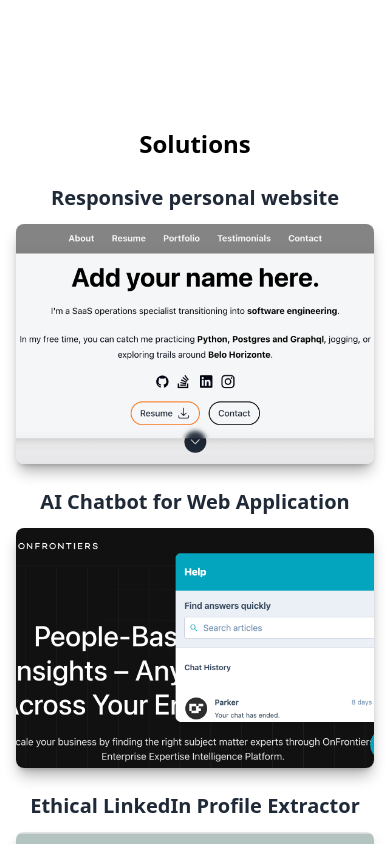
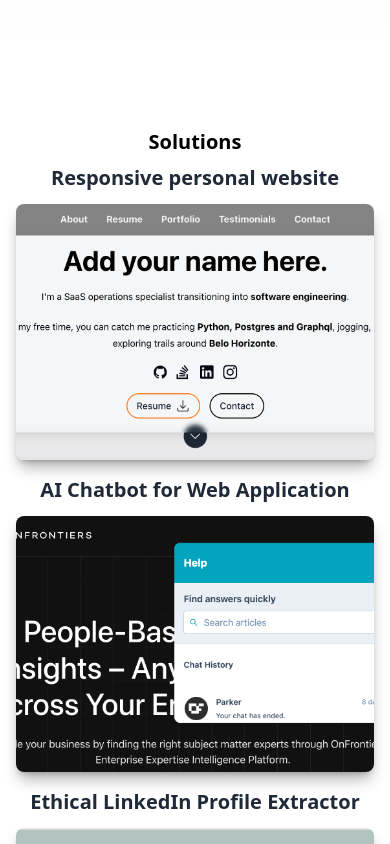
Before and after one commit to borgesenioc/react-resume-enio, a Next.js app: page / in a window 390 px wide. Shown: the part 3420-4264 px from the top of the page. Built offline with nearby package versions, Linux system fonts and the light colour scheme.

Commit message:
Adjust mobile responsiveness

```diff
--- a/src/components/Sections/Portfolio.tsx
+++ b/src/components/Sections/Portfolio.tsx
@@ -12,15 +12,15 @@ import Section from '../Layout/Section';
 const Portfolio: FC = memo(() => {
   return (
     <Section className="bg-white" sectionId={SectionId.Portfolio}>
-      <div className="flex flex-col gap-y-4">
-        <h2 className="self-center text-2xl font-bold text-black">Solutions</h2>
-        <div className="w-full grid grid-cols-1 md:grid-cols-2 lg:grid-cols-2 gap-y-4 gap-x-8">
+      <div className="flex flex-col ">
+        <h2 className="self-center text-xl font-bold text-black">Solutions</h2>
+        <div className="w-full grid grid-cols-1 md:grid-cols-2 lg:grid-cols-2 gap-y-2 gap-x-1">
           {portfolioItems.map((item, index) => {
             const {title, image} = item;
             return (
               <div className="flex flex-col" key={`${title}-${index}`}>
                 <h3 className="mb-3 mt-2 text-center text-xl font-bold text-gray-800">{title}</h3>
-                <div className="relative overflow-hidden rounded-lg shadow-lg shadow-black/30 lg:shadow-xl h-60 w-70">
+                <div className="relative overflow-hidden rounded-lg shadow-lg shadow-black/30 lg:shadow-xl h-64 w-full md:w-[480px]">
                   <Image
                     alt={title}
                     className="h-full w-full object-cover"
@@ -77,7 +77,7 @@ const ItemOverlay: FC<{item: PortfolioItem}> = memo(({item: {url, description}})
       target="_blank"
     >
       <div className="relative h-full w-full p-4">
-        <div className="flex h-full w-full flex-col gap-y-2 overflow-y-auto overscroll-contain">
+        <div className="flex h-full w-full flex-col gap-y-1 overflow-y-auto overscroll-contain">
           <p className="text-xs text-white opacity-100 sm:text-sm">{description}</p>
         </div>
         <ArrowTopRightOnSquareIcon className="absolute bottom-1 right-1 h-4 w-4 shrink-0 text-white sm:bottom-2 sm:right-2" />
```
